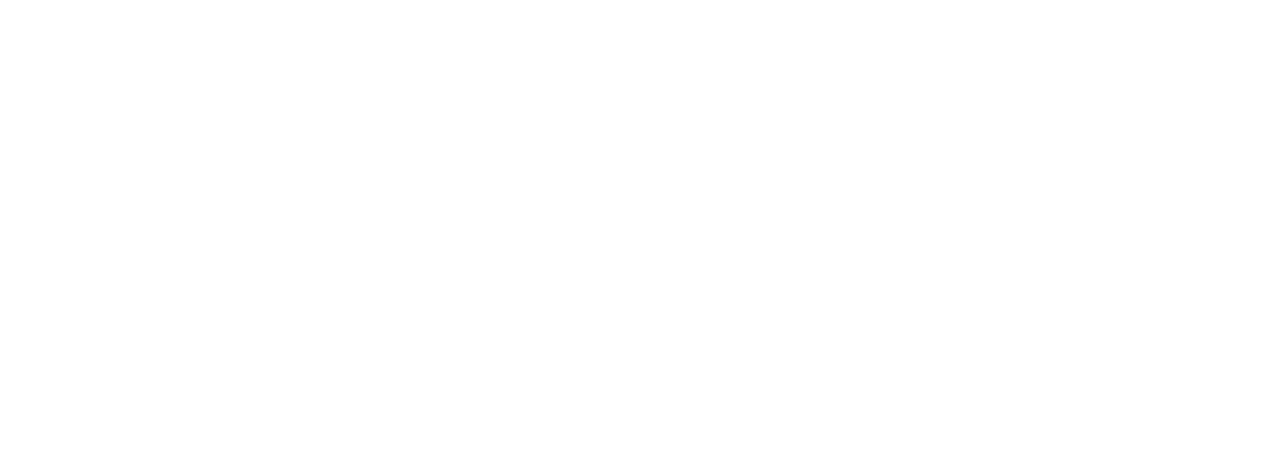
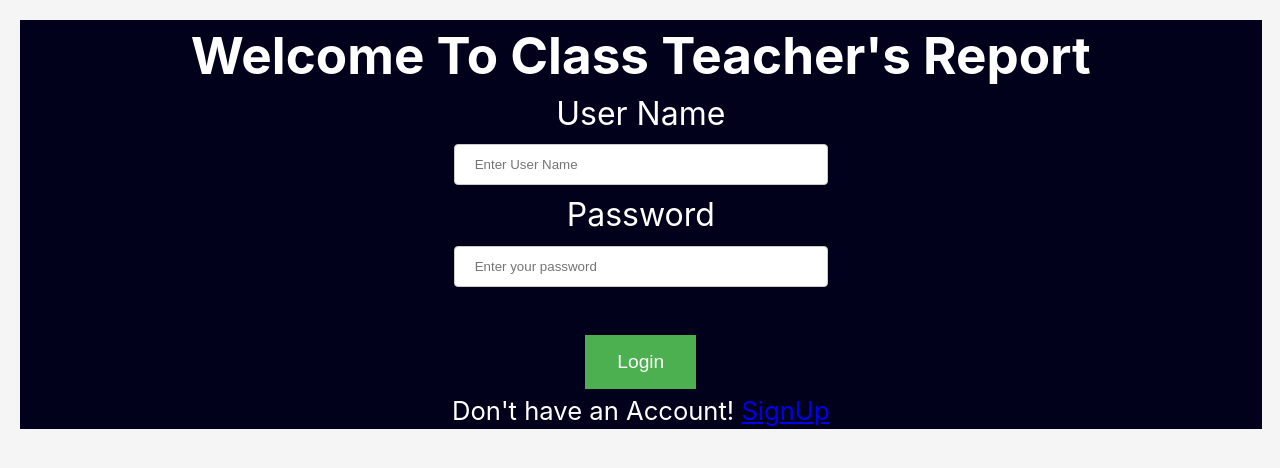
Before and after one commit to katnik-256/CTR, a plain HTML site: page index.html in a window 1280 px wide. Drawn offline with Linux system fonts and the light colour scheme.

Commit message:
first commit

```diff
--- a/index.css
+++ b/index.css
@@ -1,3 +1,68 @@
-html{
+html {
+    box-sizing: border-box;
+  }
 
-}
+  *, *::before, *::after {
+    box-sizing: inherit;
+    margin: 0;
+    padding: 0;
+  }
+  body{
+    font-family:
+   -apple-system, BlinkMacSystemFont, 'Segoe UI', Roboto, Oxygen-Sans,
+    Ubuntu, Cantarell, 'Helvetica Neue', sans-serif;
+   line-height: 1.4;
+   background-color: whitesmoke;
+  }
+
+  .flex-container{
+    display: flex;
+    background-color: rgb(1, 1, 28);
+    flex-direction: column;
+
+    align-items: center;
+    width: 97%;
+    margin: 20px;
+  }
+  div{
+    display: flex;
+    text-align: center;
+    color: white;
+    font-size: 2vw;
+
+  }
+  label{
+    margin-top: 20px;
+    font-size: xx-large;
+
+  }
+  input[type=text]{
+  width: 100%;
+  padding: 12px 20px;
+  margin: 8px 0;
+  display: inline-block;
+  border: 1px solid #ccc;
+  border-radius: 4px;
+  box-sizing: border-box;
+
+  }
+  input[type=password]{
+    width: 100%;
+  padding: 12px 20px;
+  margin: 8px 0;
+  display: inline-block;
+  border: 1px solid #ccc;
+  border-radius: 4px;
+  box-sizing: border-box;
+
+  }
+  input[type = submit]{
+    background-color: #4CAF50;
+  border: none;
+  color: white;
+  padding: 16px 32px;
+  text-decoration: none;
+  margin: 4px 2px;
+  cursor: pointer;
+  font-size: 1.5vw;
+  }
--- a/index.html
+++ b/index.html
@@ -4,9 +4,30 @@
     <meta charset="UTF-8">
     <meta http-equiv="X-UA-Compatible" content="IE=edge">
     <meta name="viewport" content="width=device-width, initial-scale=1.0">
+    <link href="index.css" rel="stylesheet">
     <title>CTR</title>
 </head>
 <body>
+    <div class="flex-container">
+        <div>
+            <h1>Welcome To Class Teacher's Report</h1>
+        </div>
 
+        <form name="Login " action="#" onsubmit="return validateForm()" method="post">
+            <label for="User Name"> User Name</label><br>
+            <input type="text"userName class="userName" aria-label="Enter User Name"
+             placeholder="Enter User Name">
+            <label for="Password"> Password</label><br>
+            <input type="password" class="password" placeholder="Enter your password" ><br><br>
+             <input type="submit" value="Login">
+        </form>
+
+        <p>Don't have an Account! <span> <a href="signup.html"> SignUp </a></span></p>
+
+
+
+    </div>
+
+    <script src="index.js"></script>
 </body>
 </html>
--- a/index.js
+++ b/index.js
@@ -0,0 +1,9 @@
+function validateForm(){
+    var x = document.forms['Login']['.userName'].value;
+    if(x == ''){
+        alert('Name must be entered');
+        return false;
+
+    }
+
+}
```
